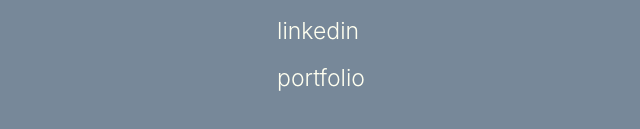
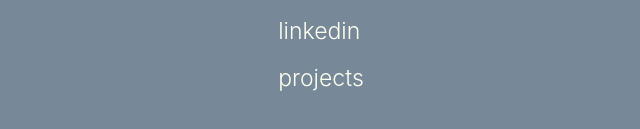
Before and after one commit to rafaelmikayelyan/rafaelmikayelyan.github.io, a plain HTML site: page index.html in a window 1280 px wide. Shown: the part 393-522 px from the top of the page, 319-959 px from the left. Drawn offline with Linux system fonts and the light colour scheme.

Commit message:
chore: rename

```diff
--- a/index.html
+++ b/index.html
@@ -44,8 +44,8 @@
 		  <a href="https://www.linkedin.com/in/rafael-mikayelyan/" target="_blank" rel="noopener noreferrer" class="contact-link-linkedin">
 			  linkedin
 		  </a>
-      <a href="https://rafaelmikayelyan.dev" target="_blank" rel="noopener noreferrer" class="contact-link-portfolio">
-			  portfolio
+		  <a href="https://rafaelmikayelyan.dev" target="_blank" rel="noopener noreferrer" class="contact-link-projects">
+			  projects
 		  </a>
 	  </div>
   </body>
```
